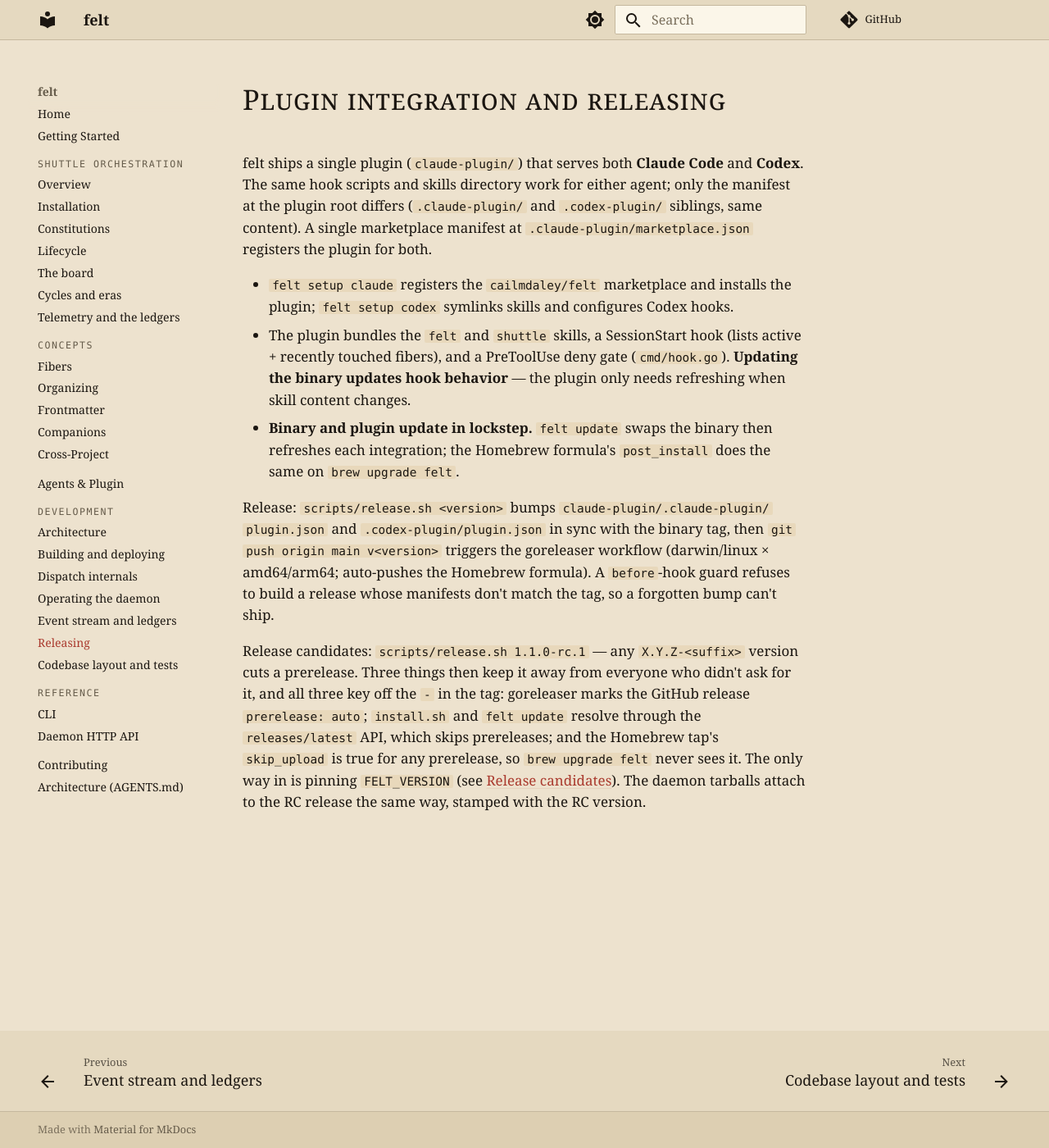
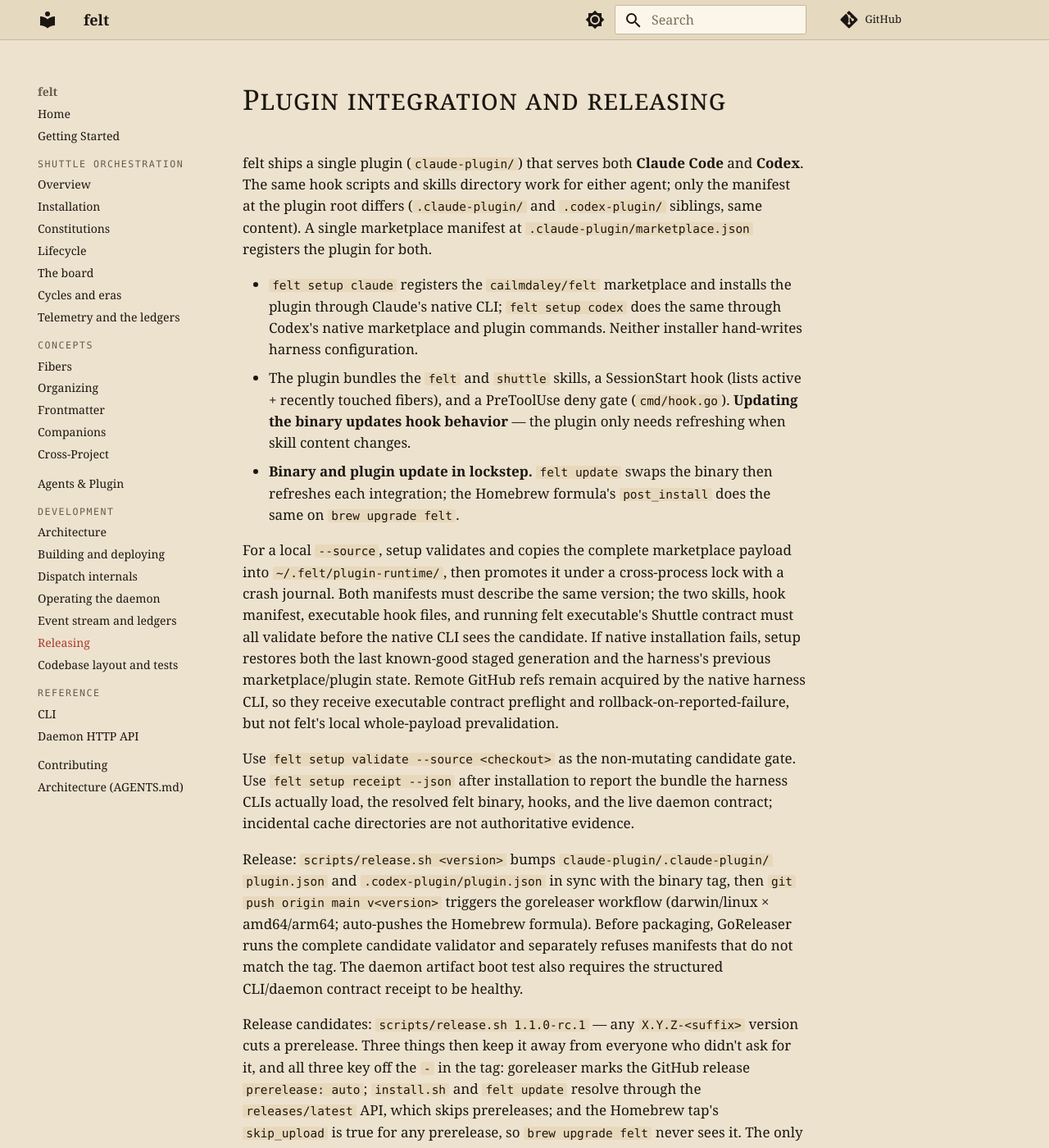
Before and after one commit to cailmdaley/felt, an MkDocs documentation site: the page built from docs/dev/releasing.md, in a window 1280 px wide and 1400 px high. Shown: the whole window at 82% size. Built offline with MkDocs 1.6.1 and Material for MkDocs 9.7.7, drawn with Linux system fonts in a browser that asks for light colours; comment, search, counter and statistics services are not loaded.

```diff
--- a/.goreleaser.yml
+++ b/.goreleaser.yml
@@ -4,6 +4,9 @@ before:
   hooks:
     - go mod tidy
     - go generate ./...
+    # The marketplace, both harness manifests, skills, executable hooks, and
+    # felt↔Shuttle contract must be one valid candidate before publishing.
+    - go run . setup validate --source .
     # Guard: refuse to release if the plugin manifests haven't been
     # bumped to the tag's version. Claude Code and Codex both compare
     # plugin.json version when running `plugin update`; shipping a
--- a/docs/dev/releasing.md
+++ b/docs/dev/releasing.md
@@ -7,7 +7,9 @@ only the manifest at the plugin root differs (`.claude-plugin/` and
 `.claude-plugin/marketplace.json` registers the plugin for both.
 
 - `felt setup claude` registers the `cailmdaley/felt` marketplace and installs
-  the plugin; `felt setup codex` symlinks skills and configures Codex hooks.
+  the plugin through Claude's native CLI; `felt setup codex` does the same
+  through Codex's native marketplace and plugin commands. Neither installer
+  hand-writes harness configuration.
 - The plugin bundles the `felt` and `shuttle` skills, a SessionStart hook (lists active +
   recently touched fibers), and a PreToolUse deny gate (`cmd/hook.go`).
   **Updating the binary updates hook behavior** — the plugin only needs
@@ -16,12 +18,29 @@ only the manifest at the plugin root differs (`.claude-plugin/` and
   refreshes each integration; the Homebrew formula's `post_install` does the
   same on `brew upgrade felt`.
 
+For a local `--source`, setup validates and copies the complete marketplace
+payload into `~/.felt/plugin-runtime/`, then promotes it under a cross-process
+lock with a crash journal. Both manifests must describe the same version; the
+two skills, hook manifest, executable hook files, and running felt executable's
+Shuttle contract must all validate before the native CLI sees the candidate.
+If native installation fails, setup restores both the last known-good staged
+generation and the harness's previous marketplace/plugin state. Remote GitHub
+refs remain acquired by the native harness CLI, so they receive executable
+contract preflight and rollback-on-reported-failure, but not felt's local
+whole-payload prevalidation.
+
+Use `felt setup validate --source <checkout>` as the non-mutating candidate
+gate. Use `felt setup receipt --json` after installation to report the bundle
+the harness CLIs actually load, the resolved felt binary, hooks, and the live
+daemon contract; incidental cache directories are not authoritative evidence.
+
 Release: `scripts/release.sh <version>` bumps `claude-plugin/.claude-plugin/
 plugin.json` and `.codex-plugin/plugin.json` in sync with the binary tag, then
 `git push origin main v<version>` triggers the goreleaser workflow (darwin/linux
-× amd64/arm64; auto-pushes the Homebrew formula). A `before`-hook guard refuses
-to build a release whose manifests don't match the tag, so a forgotten bump
-can't ship.
+× amd64/arm64; auto-pushes the Homebrew formula). Before packaging, GoReleaser
+runs the complete candidate validator and separately refuses manifests that do
+not match the tag. The daemon artifact boot test also requires the structured
+CLI/daemon contract receipt to be healthy.
 
 Release candidates: `scripts/release.sh 1.1.0-rc.1` — any `X.Y.Z-<suffix>`
 version cuts a prerelease. Three things then keep it away from everyone who
```
Also changed, not shown: claude-plugin/skills/felt/SKILL.md (+12 -0 lines), claude-plugin/skills/shuttle/SKILL.md (+7 -0 lines), docs/dev/operating.md (+11 -12 lines), docs/reference/cli.md (+2 -0 lines), 2 other files.
